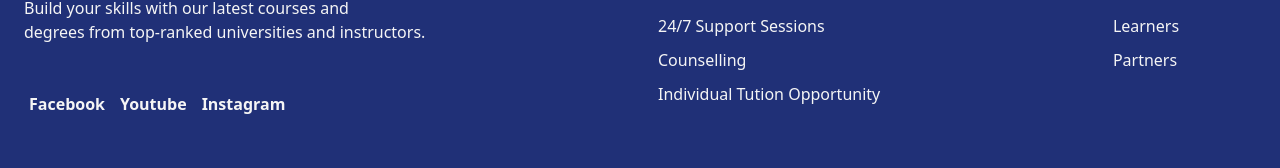
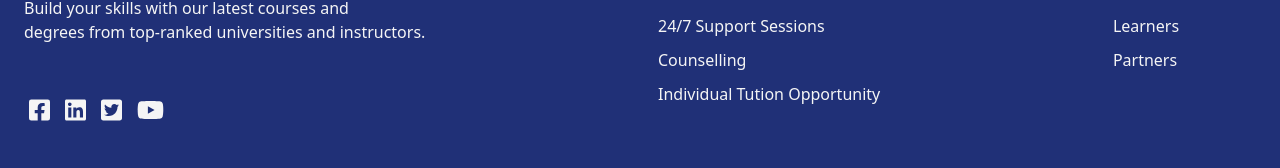
Before and after one commit to IshtiaqAhmed001/skillready-learning-platform, a React (Create React App) app: page / in a window 1280 px wide. Shown: the part 1450-1618 px from the top of the page. Built offline with nearby package versions, Linux system fonts and the light colour scheme.

Commit message:
edited footer Icons

```diff
--- a/src/components/Contact/Contact.js
+++ b/src/components/Contact/Contact.js
@@ -1,14 +1,14 @@
 import React from 'react';
 import { Form, Button } from 'react-bootstrap';
 import { FontAwesomeIcon } from '@fortawesome/react-fontawesome';
-
+import { faPhone, faClock, faMailBulk, faMapMarker } from '@fortawesome/free-solid-svg-icons';
 import './Contact.css';
-import { faPhone, faClock, faMailBulk, faMapMarker } from '@fortawesome/free-solid-svg-icons';
 
 
 
 
 const Contact = () => {
+    // font awesome icons
     const phone = <FontAwesomeIcon icon={faPhone} />;
     const email = <FontAwesomeIcon icon={faMailBulk} />;
     const clock = <FontAwesomeIcon icon={faClock} />;
--- a/src/components/Footer/Footer.js
+++ b/src/components/Footer/Footer.js
@@ -1,8 +1,11 @@
 import React from 'react';
 import './Footer.css'
 import { NavLink } from 'react-router-dom';
+import { FontAwesomeIcon } from '@fortawesome/react-fontawesome';
+import { faFacebookSquare, faLinkedin, faTwitterSquare, faYoutube } from '@fortawesome/free-brands-svg-icons';
+const Footer = () => {
 
-const Footer = () => {
+    // button normal style
     const normalStyle = {
         marginRight: "5px",
         padding: '5px',
@@ -10,8 +13,13 @@ const Footer = () => {
         color: 'whitesmoke',
         pointer: 'cursor',
         fontWeight: "600",
+        fontSize: "1.5em"
+    };
 
-    };
+    const fbIcon = <FontAwesomeIcon icon={faFacebookSquare} />;
+    const linkedInIcon = <FontAwesomeIcon icon={faLinkedin} />;
+    const twitterIcon = <FontAwesomeIcon icon={faTwitterSquare} />;
+    const youtubeIcon = <FontAwesomeIcon icon={faYoutube} />;
     return (
         <div className="footer-container">
             <div className="mx-4">
@@ -22,9 +30,10 @@ const Footer = () => {
                         </p>
                         <p className="text-start"><span>Build your skills with our latest courses and</span> <br /> <span>degrees from top-ranked universities and instructors.</span></p>
                         <div className="text-start my-5">
-                            <NavLink style={normalStyle} to="/blabla">Facebook</NavLink>
-                            <NavLink style={normalStyle} to="/blabla">Youtube</NavLink>
-                            <NavLink style={normalStyle} to="/blabla">Instagram</NavLink>
+                            <NavLink style={normalStyle} to="/blabla">{fbIcon}</NavLink>
+                            <NavLink style={normalStyle} to="/blabla">{linkedInIcon}</NavLink>
+                            <NavLink style={normalStyle} to="/blabla">{twitterIcon}</NavLink>
+                            <NavLink style={normalStyle} to="/blabla">{youtubeIcon}</NavLink>
                         </div>
                     </div>
                     <div className="mt-4">
```
